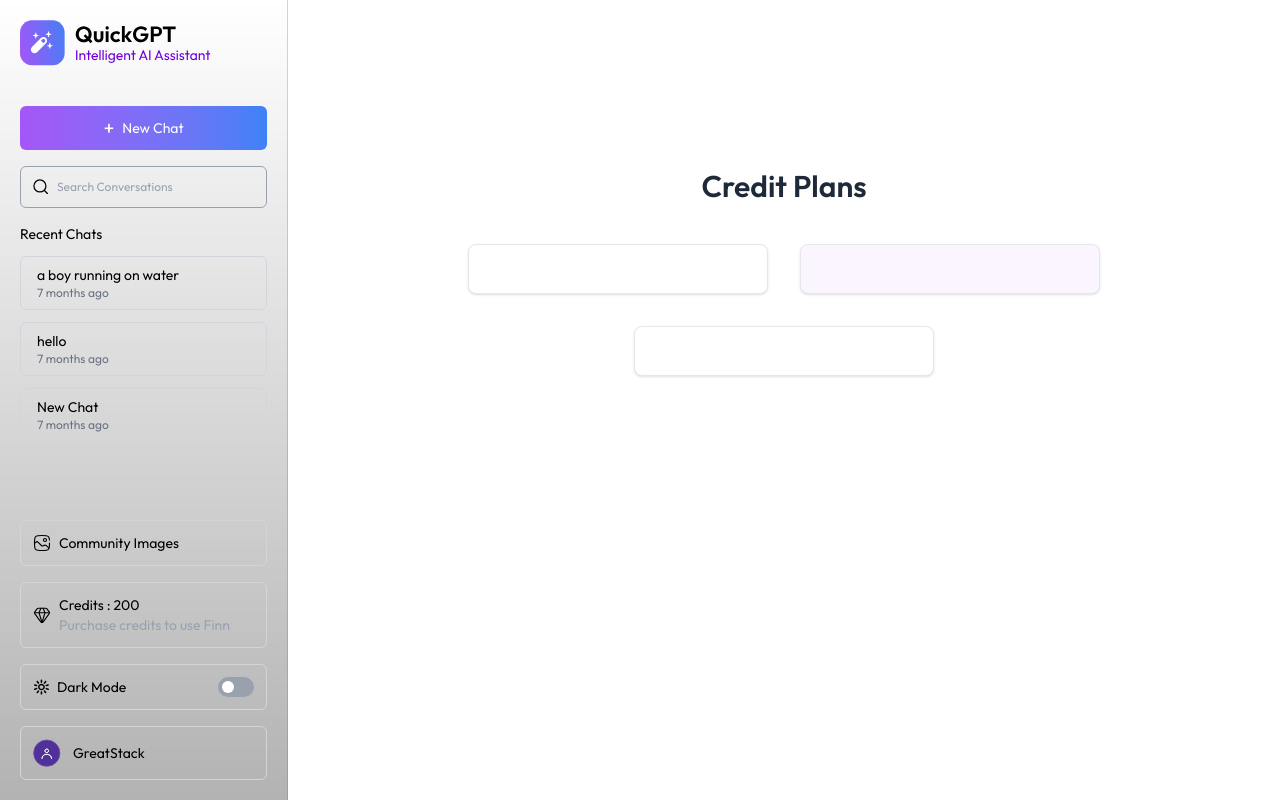
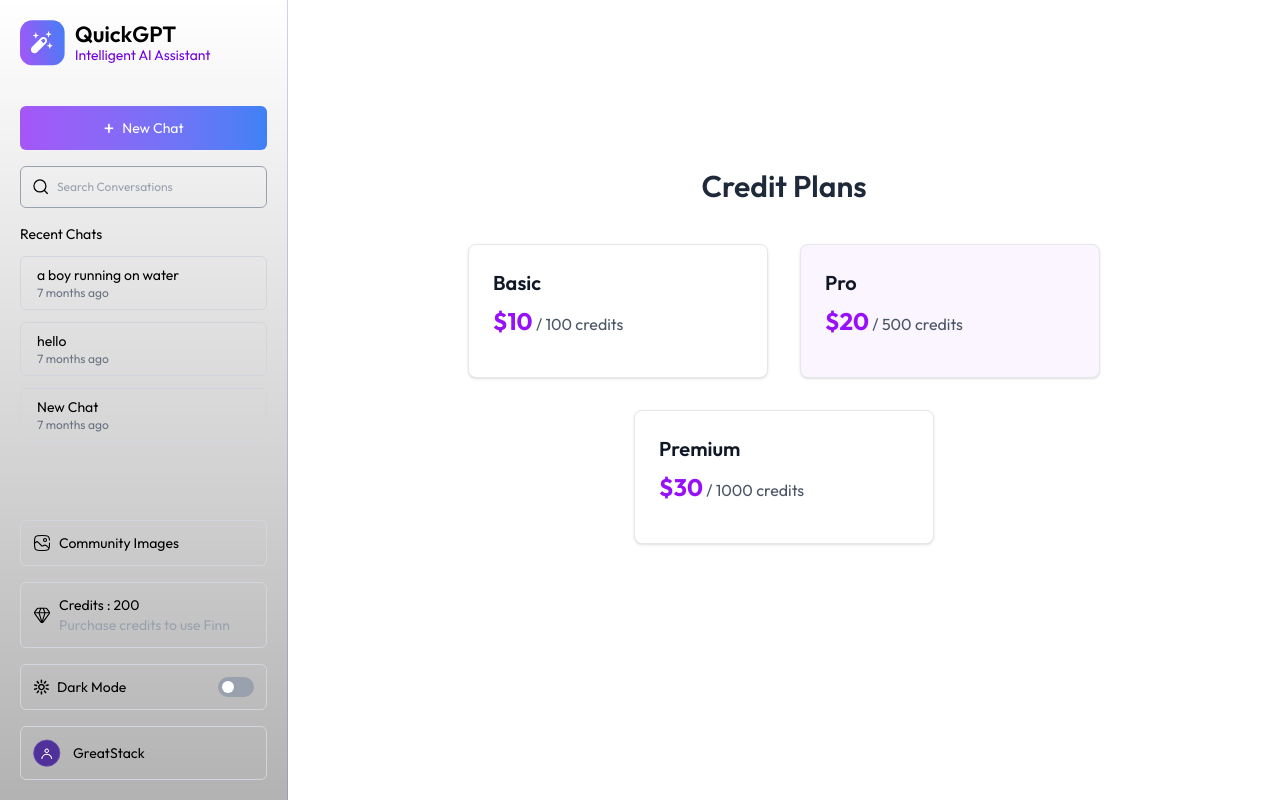
Before and after one commit to adil-aad/Finn, a React (Vite) app in the folder client/: page /credits in a window 1280 px wide. Built offline with nearby package versions, Linux system fonts and the light colour scheme.

Commit message:
feat: add plan details rendering in Credits component

```diff
--- a/client/src/pages/Credits.jsx
+++ b/client/src/pages/Credits.jsx
@@ -29,6 +29,14 @@ const Credits = () => {
           shadow hover:shadow-lg transition-shadow p-6 min-w-[300px] flex flex-col
           ${plan._id === 'pro' ? "bg-purple-50 dark:bg-purple-900" : "bg-white dark:bg-transparent"}`}>
 
+            <div className='flex-1'>
+              <h3 className='text-xl font-semibold text-gray-900 dark:text-white mb-2'>{plan.name}</h3>
+              <p className='text-2xl font-bold text-purple-600 dark:text-purple-300 mb-4'>${plan.price}
+                <span className='text-base font-normal text-gray-600
+                dark:text-purple-200'>{' '}/ {plan.credits} credits</span>
+              </p>
+            </div>
+
           </div>
         ))}
       </div>
```
